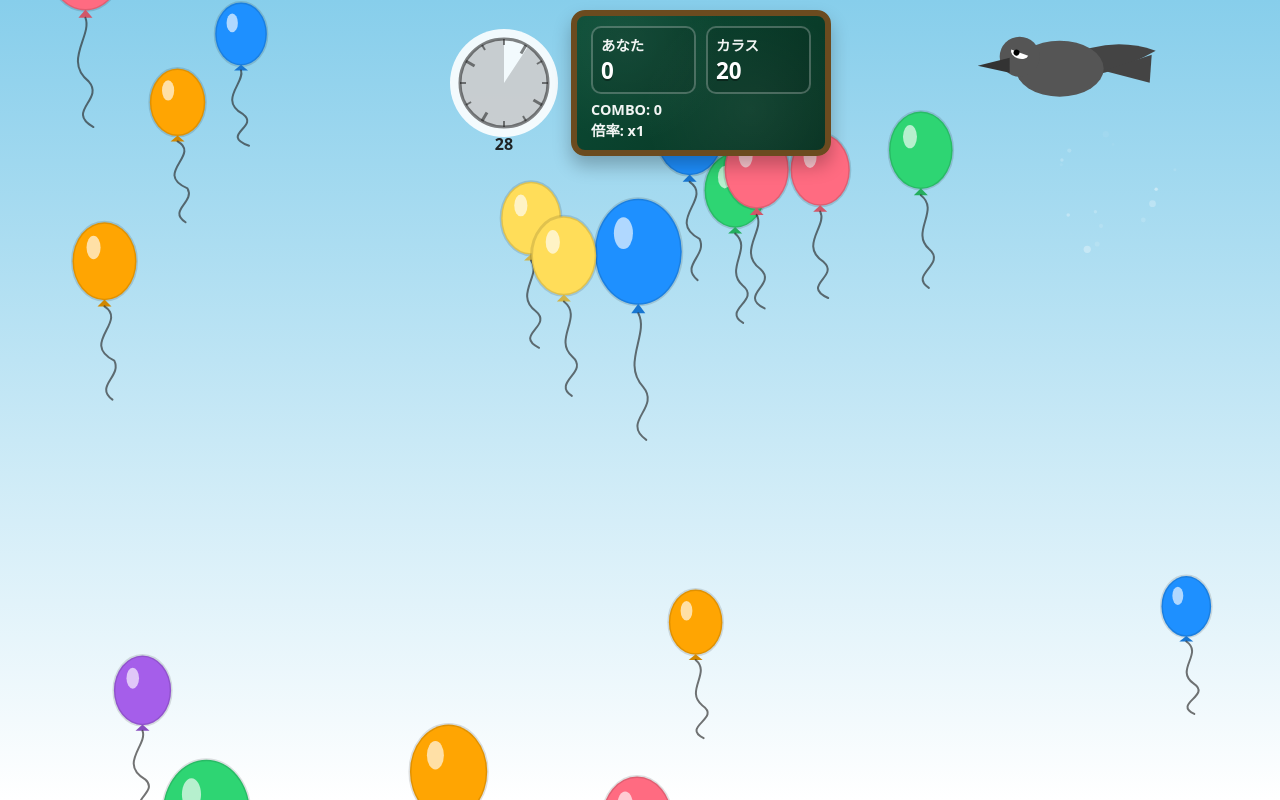
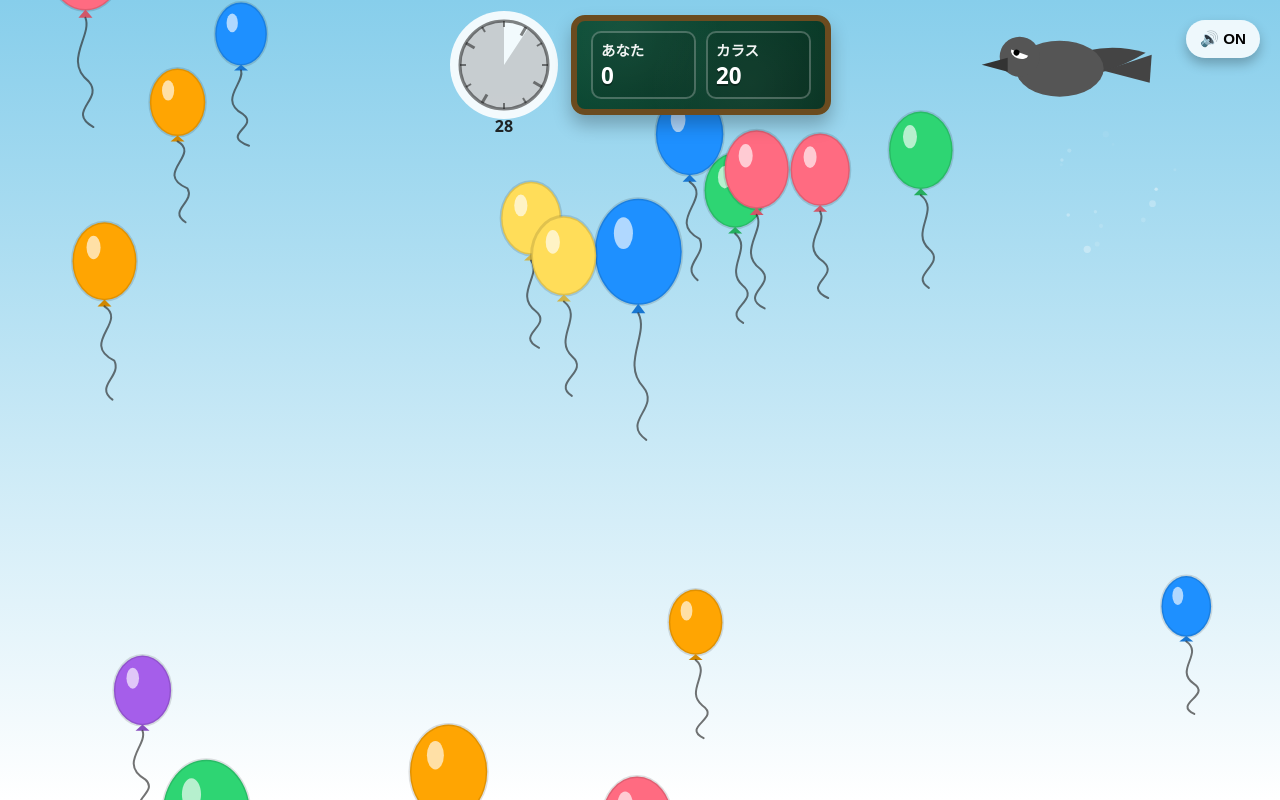
Before and after one commit to YukkyStudio/balloon-vs-crow, a plain HTML site: page index.html in a window 1280 px wide. Both pictures are taken after a click on the button "スタート". Drawn offline with Linux system fonts and the light colour scheme.

Commit message:
Update index.html

```diff
--- a/index.html
+++ b/index.html
@@ -12,7 +12,12 @@ body{
   overflow:hidden;
   touch-action:none;
 }
-canvas{display:block;width:100vw;height:100vh}
+canvas{
+  display:block;
+  width:100vw;height:100vh;
+  /* ここを none にすると風船タップが効かなくなるので禁止 */
+  pointer-events:auto;
+}
 
 /* UI（上部中央） */
 #ui{
@@ -47,6 +52,7 @@ canvas{display:block;width:100vw;height:100vh}
   padding:14px 26px;font-size:1.05rem;font-weight:900;
   cursor:pointer;user-select:none;
   box-shadow:0 10px 18px rgba(0,0,0,.30);
+  z-index:20;
 }
 #start-btn{top:50%;transform:translate(-50%,-50%);background:#ff69b4;color:#fff}
 #retry-btn{bottom:20px;background:#fff;color:#111;display:none}
@@ -62,6 +68,7 @@ canvas{display:block;width:100vw;height:100vh}
   background:rgba(0,0,0,0.25);
   backdrop-filter: blur(2px);
   pointer-events:none;
+  z-index:15;
 }
 #result-text{
   font-size:clamp(36px, 8vw, 72px);
@@ -76,6 +83,28 @@ canvas{display:block;width:100vw;height:100vh}
   color:#fff;
   opacity:0.95;
 }
+
+/* コンボ表示は不要なら非表示（必要ならこのブロックを消す） */
+#combo{ display:none; }
+
+/* サウンドボタン */
+#sound-btn{
+  position:absolute;
+  top:20px;
+  right:20px;
+  border:none;
+  border-radius:999px;
+  padding:10px 14px;
+  font-size:0.95rem;
+  font-weight:900;
+  background:rgba(255,255,255,0.85);
+  box-shadow:0 6px 12px rgba(0,0,0,.25);
+  cursor:pointer;
+  user-select:none;
+  z-index:25;
+  pointer-events:auto;
+}
+#sound-btn:active{ transform:translateY(1px); }
 </style>
 </head>
 <body>
@@ -102,6 +131,7 @@ canvas{display:block;width:100vw;height:100vh}
 
 <button id="start-btn">スタート</button>
 <button id="retry-btn">もういちど挑戦！</button>
+<button id="sound-btn">🔊 ON</button>
 
 <script>
 /* ================= Canvas ================= */
@@ -124,6 +154,7 @@ const crowEl = document.getElementById("crowScore");
 const comboEl = document.getElementById("combo");
 const startBtn = document.getElementById("start-btn");
 const retryBtn = document.getElementById("retry-btn");
+const soundBtn = document.getElementById("sound-btn");
 
 const resultEl = document.getElementById("result");
 const resultTextEl = document.getElementById("result-text");
@@ -185,9 +216,9 @@ function darken(hex, f=0.18){
   return `rgb(${Math.max(0,Math.floor(rr*(1-f)))},${Math.max(0,Math.floor(gg*(1-f)))},${Math.max(0,Math.floor(bb*(1-f)))})`;
 }
 
-/* ================= Audio（破裂音） ================= */
+/* ================= Audio（破裂音：元の感じに戻す） ================= */
 const Audio = {
-  ctx:null, master:null,
+  ctx:null, master:null, enabled:true,
   ensure(){
     if(this.ctx) return;
     const AC = window.AudioContext || window.webkitAudioContext;
@@ -202,7 +233,14 @@ const Audio = {
       try { await this.ctx.resume(); } catch(_){}
     }
   },
+  setEnabled(on){
+    this.enabled = on;
+    this.ensure();
+    this.master.gain.value = on ? 0.55 : 0.0;
+  },
+  // ノイズ + ピッチ落下で「破裂っぽい」元の音
   pop(){
+    if(!this.enabled) return;
     this.ensure();
     const t0 = this.ctx.currentTime;
 
@@ -239,7 +277,19 @@ const Audio = {
   }
 };
 
-/* ================= 風船 ================= */
+/* ✅ サウンドボタン（ここが今回の肝） */
+function syncSoundButton(){
+  soundBtn.textContent = Audio.enabled ? "🔊 ON" : "🔇 OFF";
+}
+soundBtn.addEventListener("click", async (e)=>{
+  e.preventDefault();
+  e.stopPropagation();
+  await Audio.unlock();
+  Audio.setEnabled(!Audio.enabled);
+  syncSoundButton();
+});
+
+/* ================= 風船（見た目：元の風船） ================= */
 function createBalloon(mid=true){
   const r = rand(30, 56);
   return {
@@ -269,23 +319,26 @@ function drawBalloon(b){
   ctx.save();
   ctx.translate(b.x, b.y);
 
+  // 本体
   ctx.beginPath();
   ctx.ellipse(0,0,b.r*0.82,b.r,0,0,Math.PI*2);
   ctx.fillStyle = b.col;
   ctx.fill();
 
+  // 輪郭
   ctx.beginPath();
   ctx.ellipse(0,0,b.r*0.82,b.r,0,0,Math.PI*2);
   ctx.strokeStyle = "rgba(0,0,0,0.12)";
   ctx.lineWidth = 3;
   ctx.stroke();
 
+  // ハイライト
   ctx.beginPath();
   ctx.ellipse(-b.r*0.28, -b.r*0.35, b.r*0.18, b.r*0.30, 0, 0, Math.PI*2);
   ctx.fillStyle = "rgba(255,255,255,0.65)";
   ctx.fill();
 
-  // 結び目
+  // 結び目（風船色に合わせて暗く）
   ctx.beginPath();
   ctx.moveTo(0, b.r*0.98);
   ctx.lineTo(-7, b.r*1.16);
@@ -319,7 +372,7 @@ function drawBalloon(b){
   ctx.restore();
 }
 
-/* ================= 破裂エフェクト ================= */
+/* ================= 破裂エフェクト（復活） ================= */
 function spawnPop(x,y,color){
   const particles=[];
   for(let i=0;i<30;i++){
@@ -399,7 +452,7 @@ function showResult(){
   resultEl.style.display = "flex";
 }
 
-/* ================= 割る（誰でもエフェクト出る） ================= */
+/* ================= 割る（誰でもエフェクト＋破裂音） ================= */
 function popBalloon(i, who){
   const b = balloons[i];
   spawnPop(b.x, b.y, b.col);
@@ -419,6 +472,7 @@ function popBalloon(i, who){
 canvas.addEventListener("pointerdown", async (e)=>{
   if(!running) return;
   await Audio.unlock();
+
   const rect = canvas.getBoundingClientRect();
   const x = ((e.clientX - rect.left) / rect.width) * w;
   const y = ((e.clientY - rect.top) / rect.height) * h;
@@ -441,11 +495,8 @@ function drawClock(){
 
   const r = 44;
 
-  // 残り割合（1→0）
   const remain = clamp(timeLeft / GAME_TIME, 0, 1);
   const start = -Math.PI/2;
-
-  // 境界角（時計回りに経過ぶん進む）
   const border = start + Math.PI*2*(1 - remain);
 
   // 白い時計板
@@ -457,7 +508,7 @@ function drawClock(){
   ctx.fill();
   ctx.restore();
 
-  // 残り（灰色）：境界から一周分（残りが減るほど灰色が減る）
+  // 残り（灰色）
   ctx.save();
   ctx.globalAlpha = 0.35;
   ctx.beginPath();
@@ -564,23 +615,27 @@ function drawCrow(){
   ctx.translate(crow.x, crow.y);
   ctx.scale(crow.face, 1);
 
+  // 翼（小さめ・固定で広げてる感じ）
   ctx.fillStyle="#444";
   ctx.beginPath();
   ctx.moveTo(-4,-10);
-  ctx.quadraticCurveTo(-50,-34,-96,-18);
-  ctx.quadraticCurveTo(-46,10,-4,10);
+  ctx.quadraticCurveTo(-44,-28,-86,-16);
+  ctx.quadraticCurveTo(-46,8,-4,10);
   ctx.fill();
 
+  // 胴体
   ctx.beginPath();
   ctx.ellipse(0,0,44,28,0,0,Math.PI*2);
   ctx.fillStyle="#555";
   ctx.fill();
 
+  // 頭
   ctx.beginPath();
   ctx.arc(40,-12,20,0,Math.PI*2);
   ctx.fillStyle="#555";
   ctx.fill();
 
+  // 目
   ctx.save();
   ctx.translate(40,-16);
   ctx.rotate(-0.35);
@@ -594,14 +649,16 @@ function drawCrow(){
   ctx.fill();
   ctx.restore();
 
+  // くちばし（ズレない位置）
   ctx.beginPath();
-  ctx.moveTo(50,-11);
-  ctx.lineTo(82,-3);
-  ctx.lineTo(50,4);
+  ctx.moveTo(52,-11);
+  ctx.lineTo(78,-4);
+  ctx.lineTo(52,3);
   ctx.closePath();
   ctx.fillStyle="#333";
   ctx.fill();
 
+  // しっぽ
   ctx.beginPath();
   ctx.moveTo(-44,2);
   ctx.lineTo(-92,-14);
@@ -647,6 +704,7 @@ function loop(ts){
   updateEffects(dt);
   drawEffects();
 
+  // ✅ タイマー表示（消えていたらここが原因）
   drawClock();
 
   requestAnimationFrame(loop);
@@ -685,7 +743,9 @@ async function startGame(){
 
 startBtn.addEventListener("click", startGame);
 retryBtn.addEventListener("click", startGame);
+
 updateUI();
+syncSoundButton();
 </script>
 </body>
 </html>
```
